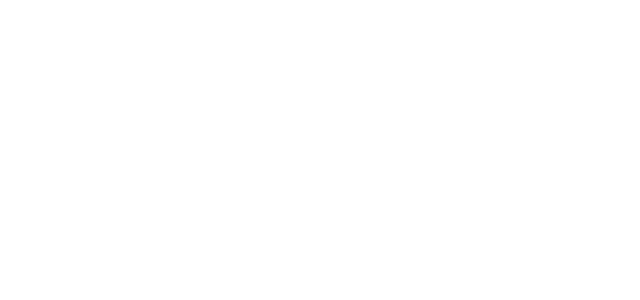
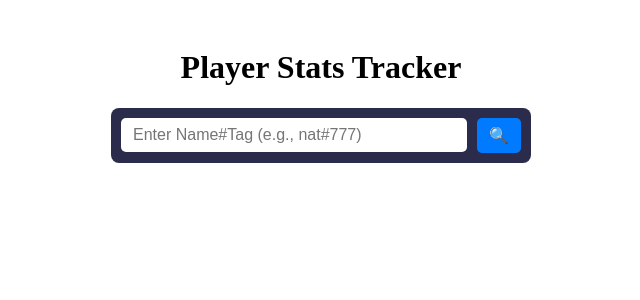
Before and after one commit to natabramov/framebase, a Next.js app: page / in a window 1280 px wide. Shown: the top 300 px of the page, without its empty margins (319-959 px from the left). Built offline with nearby package versions, Linux system fonts and the light colour scheme.

Commit message:
added search bar functionality

```diff
--- /dev/null
+++ b/components/SearchBar.js
@@ -0,0 +1,66 @@
+import { useState } from "react";
+import styled from "styled-components";
+
+const SearchContainer = styled.div`
+  display: flex;
+  align-items: center;
+  justify-content: center;
+  gap: 10px;
+  background: #2b2b4b;
+  padding: 10px;
+  border-radius: 8px;
+  width: 100%;
+  max-width: 400px;
+`;
+
+const SearchInput = styled.input`
+  flex: 1;
+  padding: 8px 12px;
+  font-size: 16px;
+  border: none;
+  border-radius: 5px;
+  outline: none;
+`;
+
+const SearchButton = styled.button`
+  background: #007bff;
+  color: white;
+  border: none;
+  padding: 8px 12px;
+  border-radius: 5px;
+  cursor: pointer;
+  font-size: 16px;
+
+  &:hover {
+    background: #0056b3;
+  }
+`;
+
+export default function SearchBar({ onSearch }) {
+  const [query, setQuery] = useState("");
+
+  const handleSearch = () => {
+    const [username, usertag] = query.split("#");
+    if (username && usertag) {
+      onSearch(username, usertag);
+    }
+
+    else {
+      alert("Please enter in the format: name#tag");
+    }
+
+  };
+
+  return (
+    <SearchContainer>
+      <SearchInput
+        type="text"
+        placeholder="Enter Name#Tag (e.g., nat#777)"
+        value={query}
+        onChange={(e) => setQuery(e.target.value)}
+        onKeyDown={(e) => e.key === "Enter" && handleSearch()}
+      />
+      <SearchButton onClick={handleSearch}>🔍</SearchButton>
+    </SearchContainer>
+  );
+}
--- /dev/null
+++ b/hooks/usePlayerStats.js
@@ -0,0 +1,35 @@
+import { useState } from "react";
+
+export function usePlayerStats() {
+  const [playerData, setPlayerData] = useState(null);
+  const [error, setError] = useState(null);
+
+  const fetchPlayerStats = async (username, usertag) => {
+    if (!username || !usertag) {
+      setError("Please enter a valid name and tag");
+      return;
+    }
+
+    setError(null);
+
+    try {
+      const response = await fetch(`/api/player/${username}/${usertag}`);
+
+      if (!response.ok) {
+        throw new Error("Failed to fetch data");
+      }
+
+      const data = await response.json();
+      setPlayerData(data);
+    }
+
+    catch (error) {
+        console.error("Error in fetchPlayerStats:", error);
+        setPlayerData(null);
+        setError(error.message);
+        throw new Error(error.message);
+    }
+  };
+
+  return { playerData, fetchPlayerStats, error };
+}
--- a/package.json
+++ b/package.json
@@ -9,7 +9,7 @@
     "lint": "next lint"
   },
   "dependencies": {
-    "next": "15.1.6",
+    "next": "^15.1.6",
     "react": "^19.0.0",
     "react-dom": "^19.0.0",
     "styled-components": "^6.1.15"
--- a/pages/api/hello.js
+++ /dev/null
@@ -1,5 +0,0 @@
-// Next.js API route support: https://nextjs.org/docs/api-routes/introduction
-
-export default function handler(req, res) {
-  res.status(200).json({ name: "John Doe" });
-}
--- /dev/null
+++ b/pages/api/player/[username]/[usertag].js
@@ -0,0 +1,30 @@
+const API_KEY = process.env.RIOT_API_KEY;
+
+export default async function handler(req, res) {
+
+    const { username, usertag } = req.query;
+
+    try {
+
+        const url = `https://americas.api.riotgames.com/riot/account/v1/accounts/by-riot-id/${username}/${usertag}?api_key=${API_KEY};`
+
+        const response = await fetch(url, {
+            method:"GET",
+            headers: {
+                "X-Riot-Token": API_KEY
+            },
+        })
+
+        if (!response.ok) {
+            const errorText = await response.text();
+            throw new Error(`Riot API error: ${response.status} - ${errorText}`);
+        }
+
+        const data = await response.json();
+        res.status(200).json(data);
+    }
+
+    catch (error) {
+        res.status(500).json({ error: "Failed to fetch user data" });
+    }
+}
--- a/pages/index.js
+++ b/pages/index.js
@@ -1,26 +1,29 @@
-import Head from "next/head";
-import Image from "next/image";
-import { Geist, Geist_Mono } from "next/font/google";
+import { usePlayerStats } from "../hooks/usePlayerStats";
+import SearchBar from "../components/SearchBar";
+import styled from "styled-components";
 
-const geistSans = Geist({
-  variable: "--font-geist-sans",
-  subsets: ["latin"],
-});
+const PageContainer = styled.div`
+  display: flex;
+  flex-direction: column;
+  align-items: center;
+  padding: 20px;
+`;
 
-const geistMono = Geist_Mono({
-  variable: "--font-geist-mono",
-  subsets: ["latin"],
-});
+export default function HomePage() {
+  const { playerData, fetchPlayerStats, error } = usePlayerStats();
 
-export default function Home() {
   return (
-    <>
-      <Head>
-        <title>TFT Tracker</title>
-        <meta name="description" content="Generated by create next app" />
-        <meta name="viewport" content="width=device-width, initial-scale=1" />
-        <link rel="icon" href="/favicon.ico" />
-      </Head>
-    </>
+    <PageContainer>
+      <h1>Player Stats Tracker</h1>
+      <SearchBar onSearch={fetchPlayerStats} />
+
+      {error && <p>Error: {error}</p>}
+      {playerData && (
+        <div>
+          <h2>{playerData.gameName}#{playerData.tagLine}</h2>
+          <div>{JSON.stringify(playerData)}</div>
+        </div>
+      )}
+    </PageContainer>
   );
 }
```
Also changed, not shown: components/Layout.js (added, +8 -0 lines), 2 other files (tests, documents, lock files or other folders).
